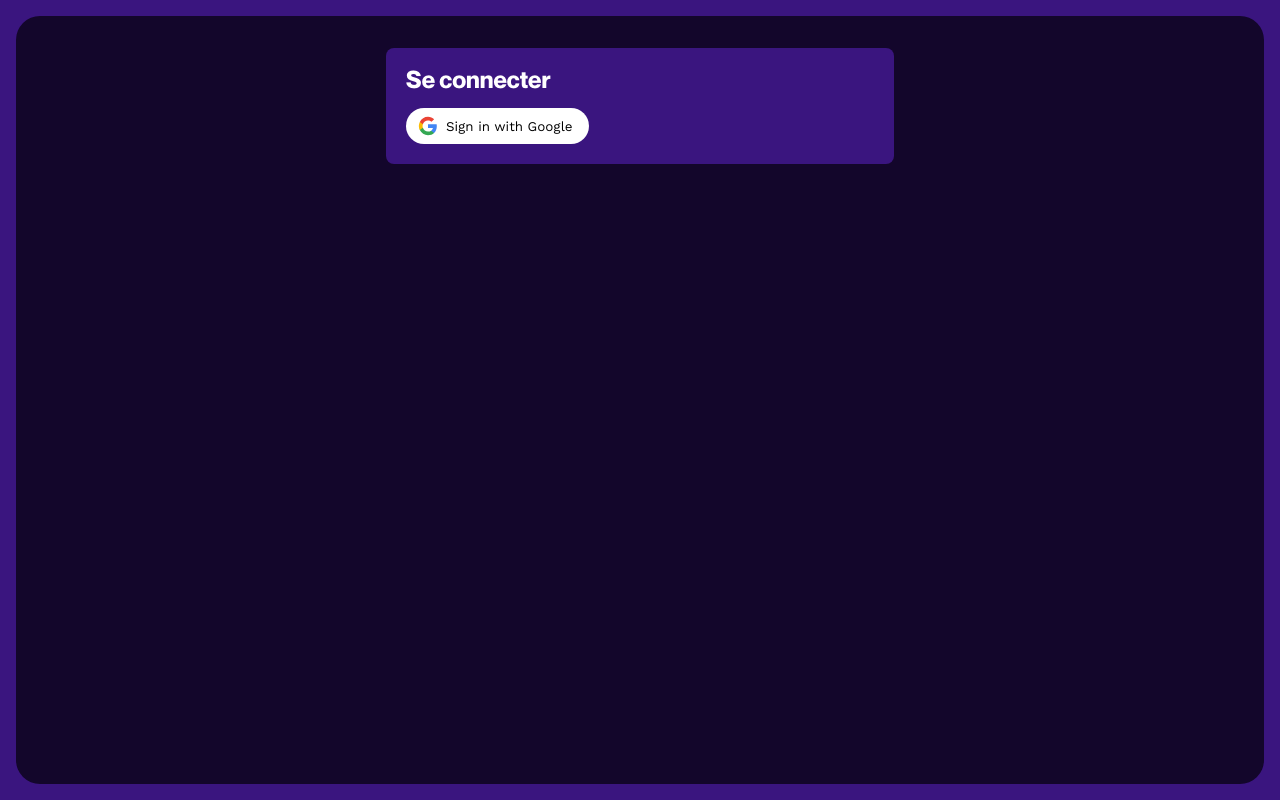
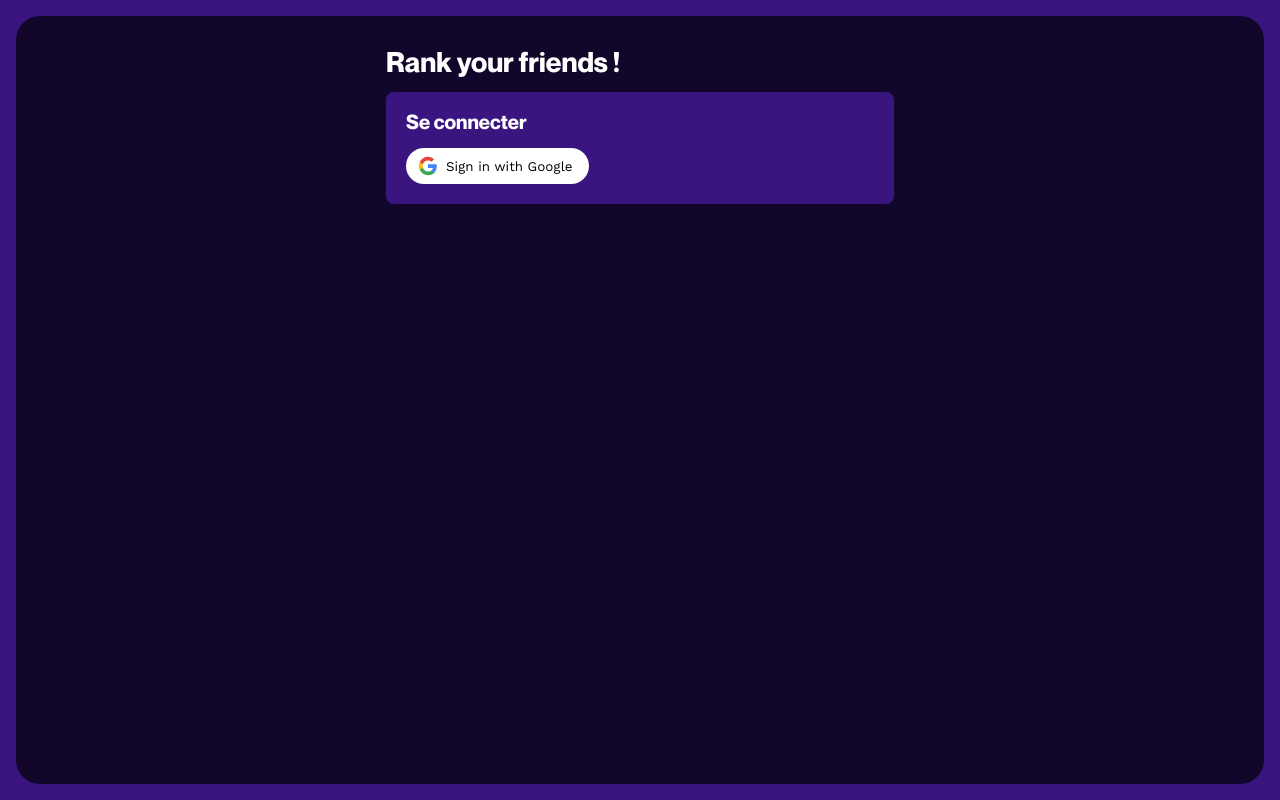
Before and after one commit to benbenpetit/Rank-your-friends, a Next.js app: page / in a window 1280 px wide. Built offline with nearby package versions, Linux system fonts and the light colour scheme; no server answers.

Commit message:
add login title

```diff
--- a/src/components/Login/Login.module.scss
+++ b/src/components/Login/Login.module.scss
@@ -6,7 +6,7 @@
   padding: 1.25rem;
 
   h2 {
-    font-size: 1.5rem;
+    font-size: 1.25rem;
   }
 
   button {
--- a/src/pages/index.tsx
+++ b/src/pages/index.tsx
@@ -6,6 +6,7 @@ import Userbar from '@/components/UserBar/Userbar'
 import PartiesList from '@/components/PartiesList/PartiesList'
 import MainLayout from '@/components/MainLayout/MainLayout'
 import Login from '@/components/Login/Login'
+import styles from '@/styles/layouts/Home.module.scss'
 
 interface HomePageProps {
   initialIsAuth: boolean
@@ -27,7 +28,10 @@ const Home: NextPage<HomePageProps> = ({ initialIsAuth, initialIsAdmin }) => {
           />
         </>
       ) : (
-        <Login />
+        <>
+          <h1 className={styles.title}>Rank your friends !</h1>
+          <Login />
+        </>
       )}
     </MainLayout>
   )
--- /dev/null
+++ b/src/styles/layouts/Home.module.scss
@@ -0,0 +1,3 @@
+.title {
+  color: #fff;
+}
```
